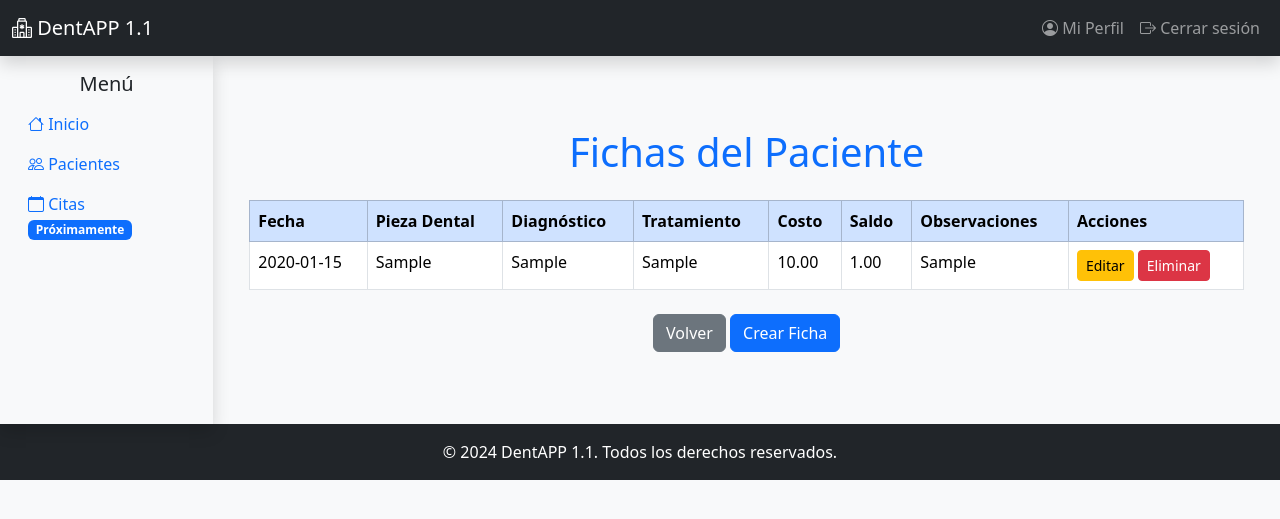
After one commit to HAjiMe-0/BDdentista, a Flask app: page /paciente/1/fichas in a window 1280 px wide. The commit adds this page. Shown: the top 519 px of the page. Run offline with Flask 3, Linux system fonts and the light colour scheme; the visitor is signed in with stand-in values (Sample User, id 1); tables that the repository leaves empty hold one stand-in row (values such as "Sample post"); some libraries are stand-ins or nearby versions.

Commit message:
Implementacion "Ficha Dental"

```diff
--- a/app/controllers.py
+++ b/app/controllers.py
@@ -5,6 +5,8 @@ from werkzeug.security import generate_password_hash, check_password_hash
 from itsdangerous import URLSafeTimedSerializer
 from flask_mail import Message
 from app import mail  # Importar mail desde app
+from app.models import Paciente, FichaDental
+
 
 main_bp = Blueprint('main', __name__)
 
@@ -331,3 +333,89 @@ def reset_with_token(token):
         return redirect(url_for('main.login'))
 
     return render_template('reset_with_token.html')
+
+    #rutas para las fichas dentales
+
+# Ruta para listar fichas de un paciente
+@main_bp.route('/paciente/<int:paciente_id>/fichas', methods=['GET'])
+@login_required
+def listar_fichas(paciente_id):
+    paciente = Paciente.query.get_or_404(paciente_id)
+    fichas = FichaDental.query.filter_by(paciente_id=paciente_id).all()
+    return render_template('paciente/listar_fichas.html', paciente=paciente, fichas=fichas)
+
+# Ruta para crear una ficha dental para un paciente
+@main_bp.route('/paciente/<int:paciente_id>/fichas/crear', methods=['GET', 'POST'])
+@login_required
+def crear_ficha(paciente_id):
+    paciente = Paciente.query.get_or_404(paciente_id)
+
+    if request.method == 'POST':
+        fecha = request.form.get('fecha')
+        pieza_dental = request.form.get('pieza_dental')
+        diagnostico = request.form.get('diagnostico')
+        tratamiento = request.form.get('tratamiento')
+        costo = float(request.form.get('costo'))
+        al_contado = float(request.form.get('al_contado'))
+        saldo = float(request.form.get('saldo', 0))
+        observaciones = request.form.get('observaciones')
+
+        # Crear y guardar la nueva ficha
+        nueva_ficha = FichaDental(
+            fecha=fecha,
+            pieza_dental=pieza_dental,
+            diagnostico=diagnostico,
+            tratamiento=tratamiento,
+            costo=costo,
+            al_contado=al_contado,
+            saldo=saldo,
+            observaciones=observaciones,
+            paciente_id=paciente_id
+        )
+        db.session.add(nueva_ficha)
+        db.session.commit()
+
+        flash('Ficha creada exitosamente.', 'success')
+        return redirect(url_for('main.listar_fichas', paciente_id=paciente_id))
+
+    return render_template('paciente/crear_ficha.html', paciente=paciente)
+
+# Ruta para editar una ficha dental existente
+@main_bp.route('/ficha/<int:ficha_id>/editar', methods=['GET', 'POST'])
+@login_required
+def editar_ficha(ficha_id):
+    ficha = FichaDental.query.get_or_404(ficha_id)
+
+    if request.method == 'POST':
+        # Asignar los valores del formulario a los campos de la ficha dental
+        ficha.fecha = request.form.get('fecha', ficha.fecha)  # Mantener fecha original si no se proporciona nueva
+        ficha.pieza_dental = request.form.get('pieza_dental', ficha.pieza_dental)
+        ficha.diagnostico = request.form.get('diagnostico', ficha.diagnostico)
+        ficha.tratamiento = request.form.get('tratamiento', ficha.tratamiento)
+
+        # Convertir los valores de costo, al_contado, y saldo a decimal
+        ficha.costo = request.form.get('costo', ficha.costo)
+        ficha.al_contado = request.form.get('al_contado', ficha.al_contado)
+        ficha.saldo = request.form.get('saldo', ficha.saldo)
+
+        ficha.observaciones = request.form.get('observaciones', ficha.observaciones)
+
+        # Commit de los cambios
+        db.session.commit()
+        flash('Ficha Dental actualizada con éxito.', 'success')
+        return redirect(url_for('main.listar_fichas', paciente_id=ficha.paciente_id))
+
+    # Si el método es GET, simplemente renderiza el formulario con los datos actuales de la ficha
+    return render_template('paciente/editar_ficha.html', ficha=ficha)
+
+
+# Ruta para eliminar una ficha dental
+@main_bp.route('/ficha/<int:ficha_id>/eliminar', methods=['POST'])
+@login_required
+def eliminar_ficha(ficha_id):
+    ficha = FichaDental.query.get_or_404(ficha_id)
+    paciente_id = ficha.paciente_id
+    db.session.delete(ficha)
+    db.session.commit()
+    flash('Ficha Dental eliminada con éxito.', 'success')
+    return redirect(url_for('main.listar_fichas', paciente_id=paciente_id))
--- a/app/templates/paciente/detail_paciente.html
+++ b/app/templates/paciente/detail_paciente.html
@@ -25,10 +25,11 @@
         </div>
     </div>
 
-    <!-- Botones para Volver y Editar -->
+    <!-- Botones para acciones -->
     <div class="text-center">
         <a href="{{ url_for('main.list_paciente') }}" class="btn btn-secondary">Volver</a>
         <a href="{{ url_for('main.edit_paciente', paciente_id=paciente.paciente_id) }}" class="btn btn-primary">Editar Perfil</a>
+        <a href="{{ url_for('main.listar_fichas', paciente_id=paciente.paciente_id) }}" class="btn btn-info">Ver Fichas</a>
     </div>
 </div>
 {% endblock %}
--- /dev/null
+++ b/app/templates/paciente/listar_fichas.html
@@ -0,0 +1,55 @@
+{% extends 'base.html' %}
+
+{% block title %}Fichas del Paciente{% endblock %}
+
+{% block content %}
+<div class="container py-5">
+    <h1 class="text-center mb-4 text-primary">Fichas del Paciente</h1>
+
+    <!-- Listado de fichas -->
+    {% if fichas %}
+    <table class="table table-bordered table-hover">
+        <thead class="table-primary">
+            <tr>
+                <th>Fecha</th>
+                <th>Pieza Dental</th>
+                <th>Diagnóstico</th>
+                <th>Tratamiento</th>
+                <th>Costo</th>
+                <th>Saldo</th>
+                <th>Observaciones</th>
+                <th>Acciones</th>
+            </tr>
+        </thead>
+        <tbody>
+            {% for ficha in fichas %}
+            <tr>
+                <td>{{ ficha.fecha }}</td>
+                <td>{{ ficha.pieza_dental }}</td>
+                <td>{{ ficha.diagnostico }}</td>
+                <td>{{ ficha.tratamiento }}</td>
+                <td>{{ ficha.costo }}</td>
+                <td>{{ ficha.saldo }}</td>
+                <td>{{ ficha.observaciones if ficha.observaciones else 'N/A' }}</td>
+                <td>
+                    <a href="{{ url_for('main.editar_ficha', ficha_id=ficha.ficha_id) }}" class="btn btn-warning btn-sm">Editar</a>
+                    <form action="{{ url_for('main.eliminar_ficha', ficha_id=ficha.ficha_id) }}" method="POST" style="display:inline;">
+                        <button type="submit" class="btn btn-danger btn-sm" onclick="return confirm('¿Está seguro de eliminar esta ficha?')">Eliminar</button>
+                    </form>
+
+                </td>
+            </tr>
+            {% endfor %}
+        </tbody>
+    </table>
+    {% else %}
+    <p class="text-center text-muted">No hay fichas registradas para este paciente.</p>
+    {% endif %}
+
+    <!-- Botones -->
+    <div class="text-center mt-4">
+        <a href="{{ url_for('main.detail_paciente', paciente_id=paciente.paciente_id) }}" class="btn btn-secondary">Volver</a>
+        <a href="{{ url_for('main.crear_ficha', paciente_id=paciente.paciente_id) }}" class="btn btn-primary">Crear Ficha</a>
+    </div>
+</div>
+{% endblock %}
```
Also changed, not shown: BDDentista.sql (+19 -0 lines), app/models.py (+18 -0 lines), app/templates/paciente/crear_ficha.html (added, +46 -0 lines), app/templates/paciente/editar_ficha.html (added, +58 -0 lines).
